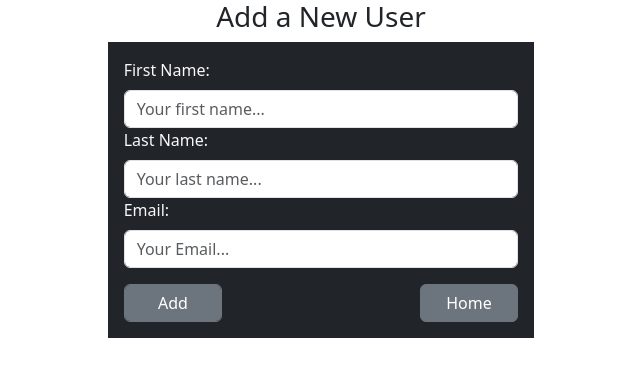
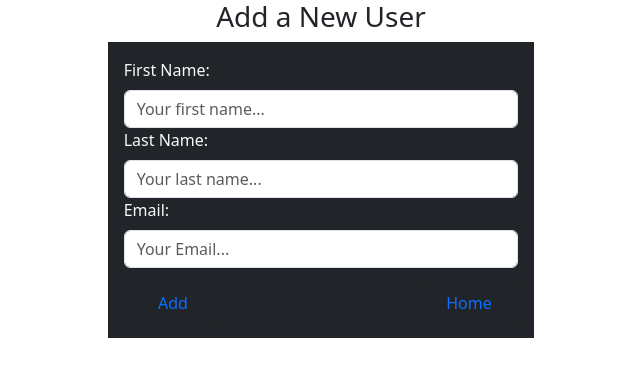
Before and after one commit to Rassimbm/users_crud, a Flask app: page /add-user in a window 1280 px wide. Shown: the top 377 px of the page, without its empty margins (319-959 px from the left). Run offline with Flask 3, Linux system fonts and the light colour scheme.

```diff
--- a/templates/new_user.html
+++ b/templates/new_user.html
@@ -25,9 +25,9 @@
             </div>
             <div class="d-flex justify-content-between mt-3">
                 <div class="form-group col-3">
-                    <input type="submit" value="Add" class="form-control btn btn-secondary">
+                    <input type="submit" value="Add" class="form-control btn btn-dark text-primary">
                 </div>
-                <a href="/" class="btn btn-secondary col-3">Home</a>
+                <a href="/" class="btn btn-dark text-primary col-3">Home</a>
             </div>
         </form>
     </div>
```
Also changed, not shown: templates/edit_user.html (+5 -3 lines).
